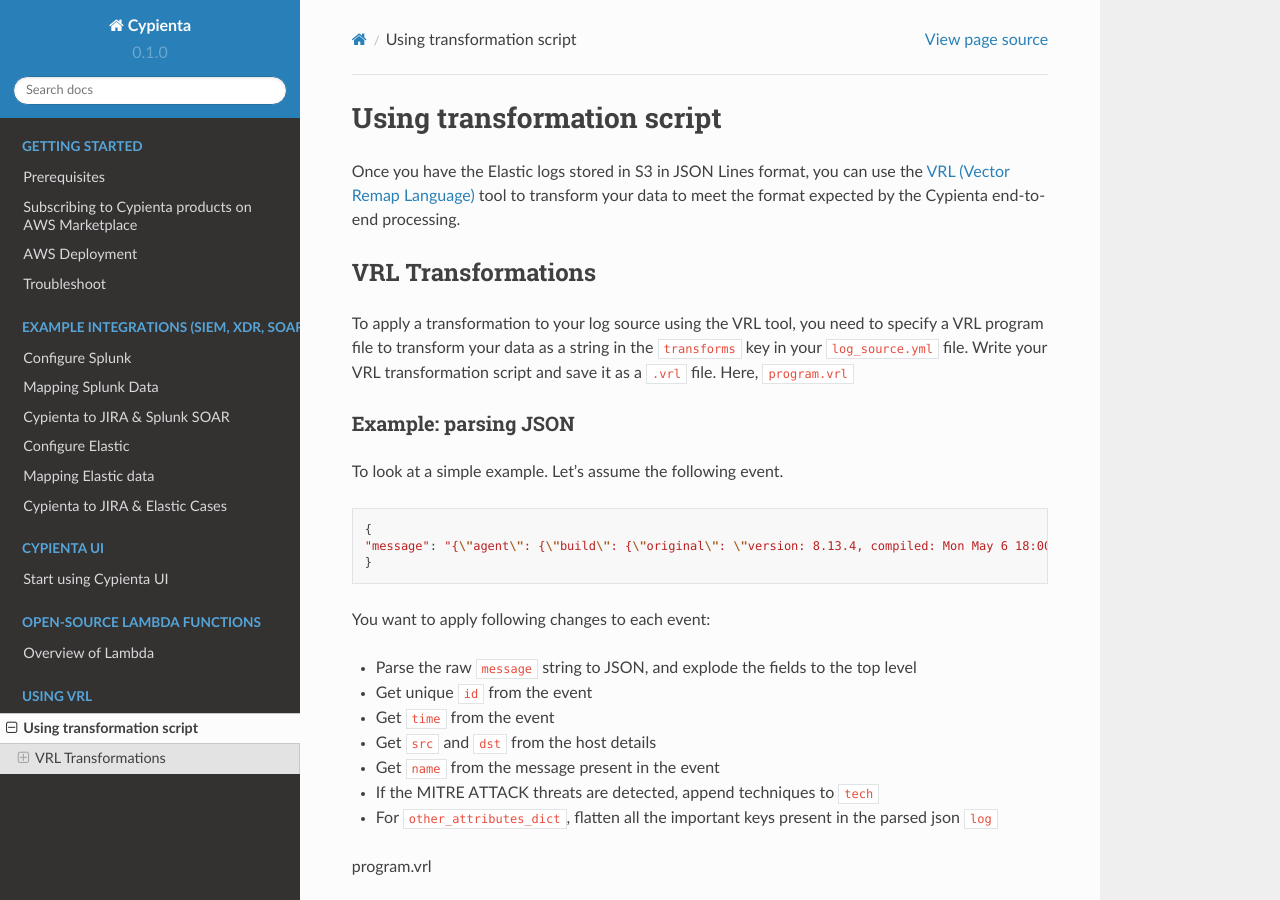
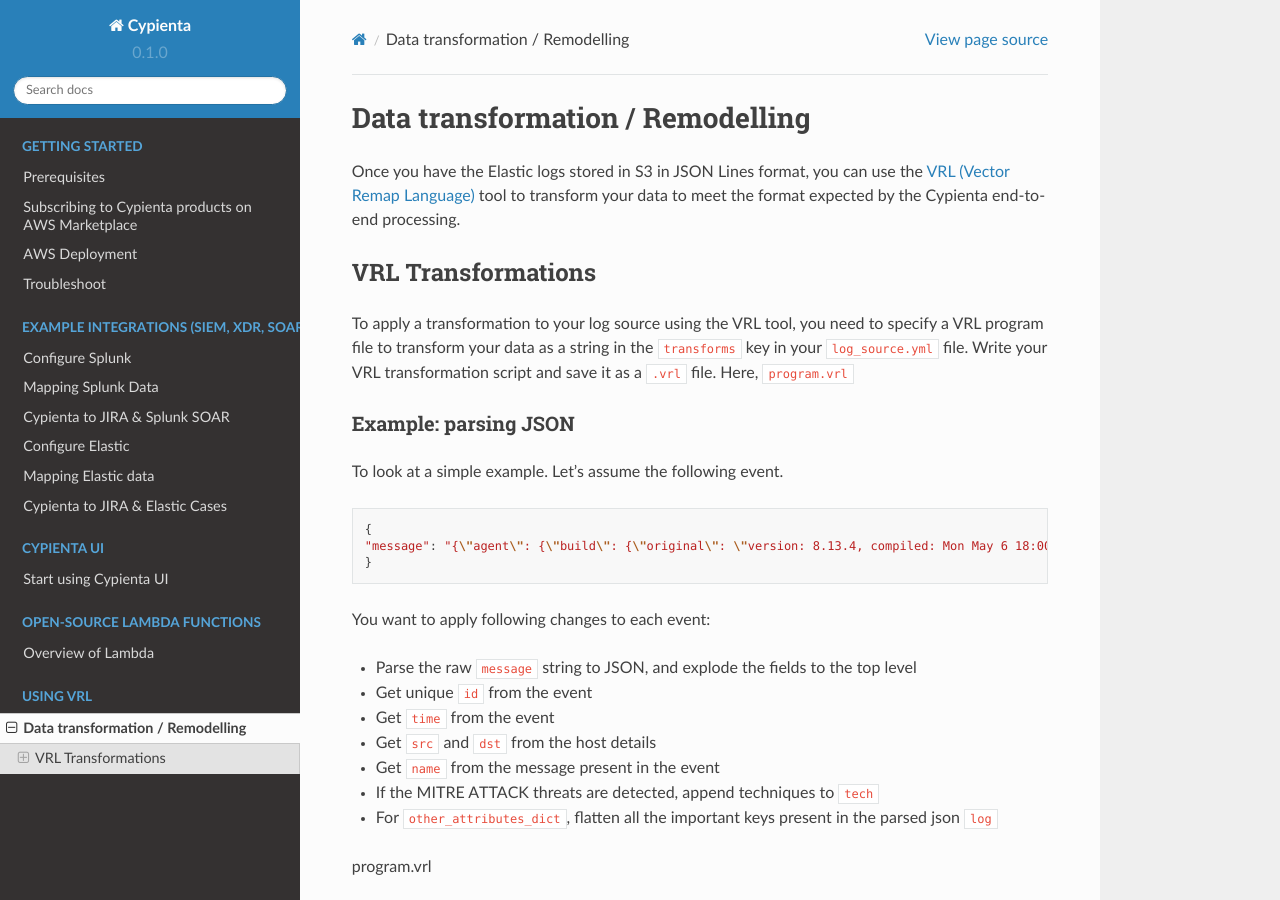
Before and after one commit to cypienta/docs, a Sphinx documentation site: the page built from docs/source/vrl/transform.rst, in a window 1280 px wide and 900 px high. Built offline with Sphinx 7.4.7 and the Read the Docs theme 2.0.0, drawn with Linux system fonts in a browser that asks for light colours.

Commit message:
Update transform.rst

```diff
--- a/docs/source/vrl/transform.rst
+++ b/docs/source/vrl/transform.rst
@@ -1,4 +1,4 @@
-Using transformation script
+Data transformation / Remodelling
 ---------------------------
 
 Once you have the Elastic logs stored in S3 in JSON Lines format, you
```
